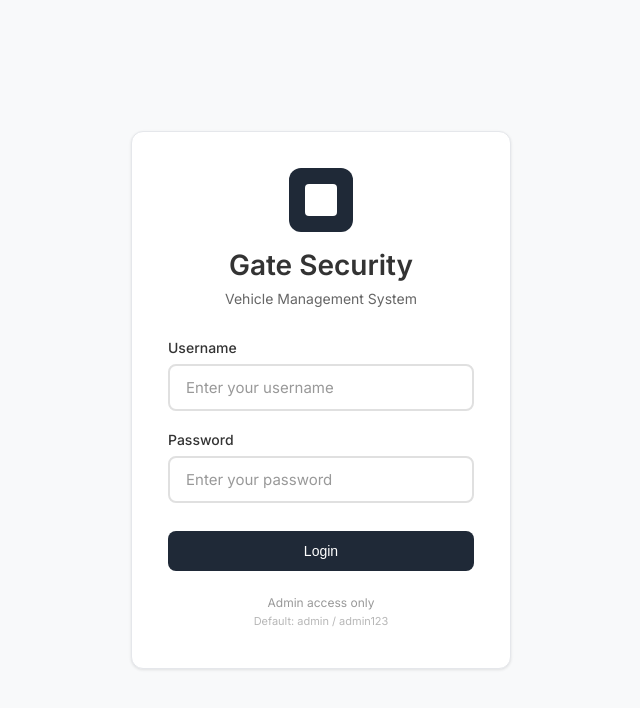
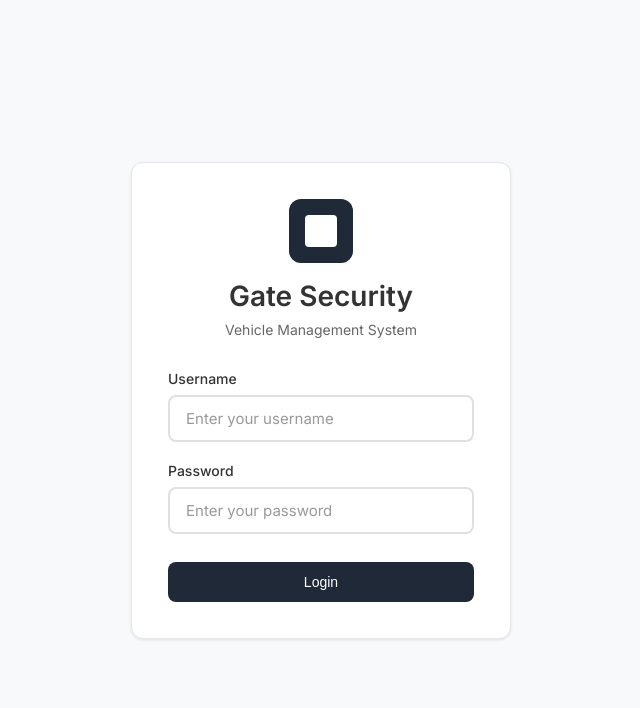
Before and after one commit to fzkn4/Gate-Security-Vehicle-Management-System, a React (Vite) app in the folder frontend/: page /login in a window 1280 px wide. Shown: the top 708 px of the page, without its empty margins (319-959 px from the left). Built offline with nearby package versions, Linux system fonts and the light colour scheme.

Commit message:
Removed footer on login page

```diff
--- a/frontend/src/pages/Login.css
+++ b/frontend/src/pages/Login.css
@@ -124,19 +124,3 @@
   opacity: 0.6;
   cursor: not-allowed;
 }
-
-.login-footer {
-  margin-top: 24px;
-  text-align: center;
-  color: #999;
-  font-size: 12px;
-}
-
-.login-footer p {
-  margin: 4px 0;
-}
-
-.login-hint {
-  font-size: 11px;
-  opacity: 0.7;
-}
--- a/frontend/src/pages/Login.jsx
+++ b/frontend/src/pages/Login.jsx
@@ -66,13 +66,8 @@ const Login = () => {
           <button type="submit" className="login-button" disabled={loading}>
             {loading ? 'Logging in...' : 'Login'}
           </button>
-        </form>
-
-        <div className="login-footer">
-          <p>Admin access only</p>
-          <p className="login-hint">Default: admin / admin123</p>
-        </div>
-      </div>
+         </form>
+       </div>
     </div>
   )
 }
```
Also changed, not shown: 1 other file (tests, documents, lock files or other folders).
